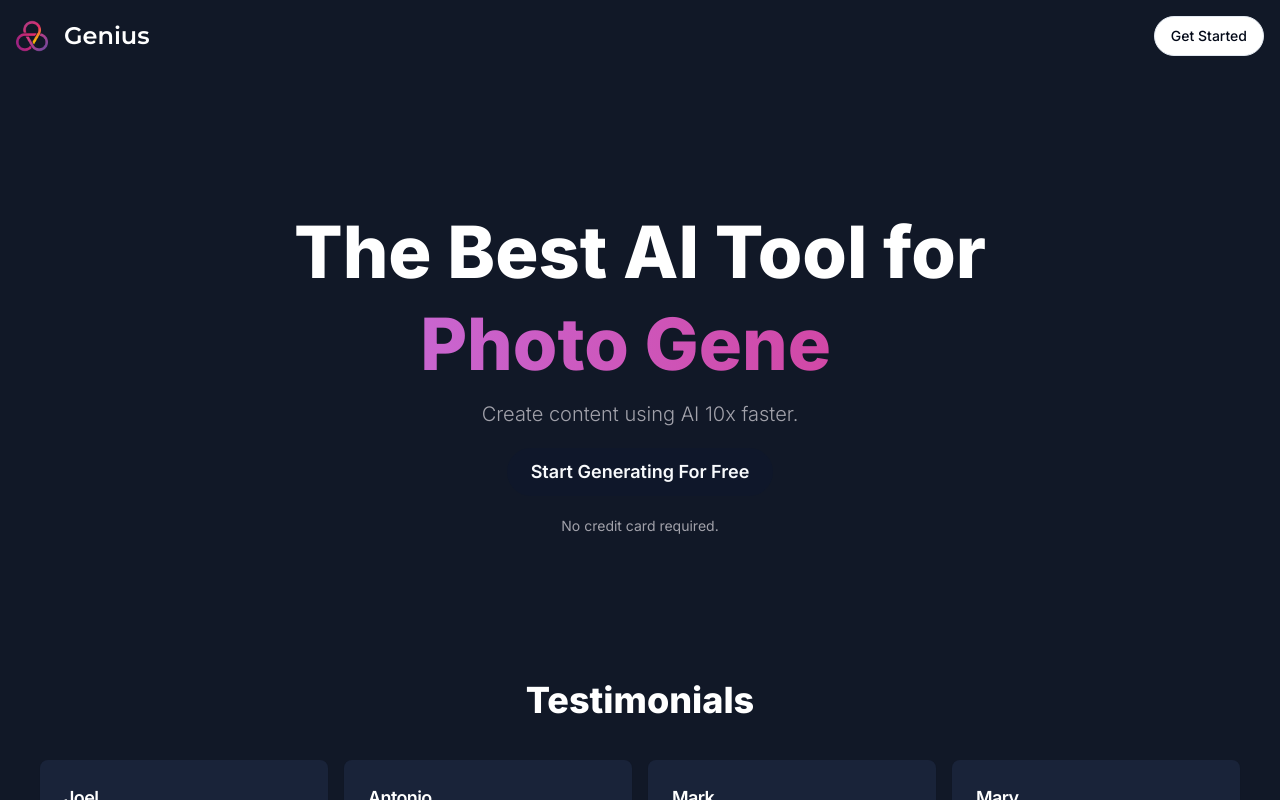
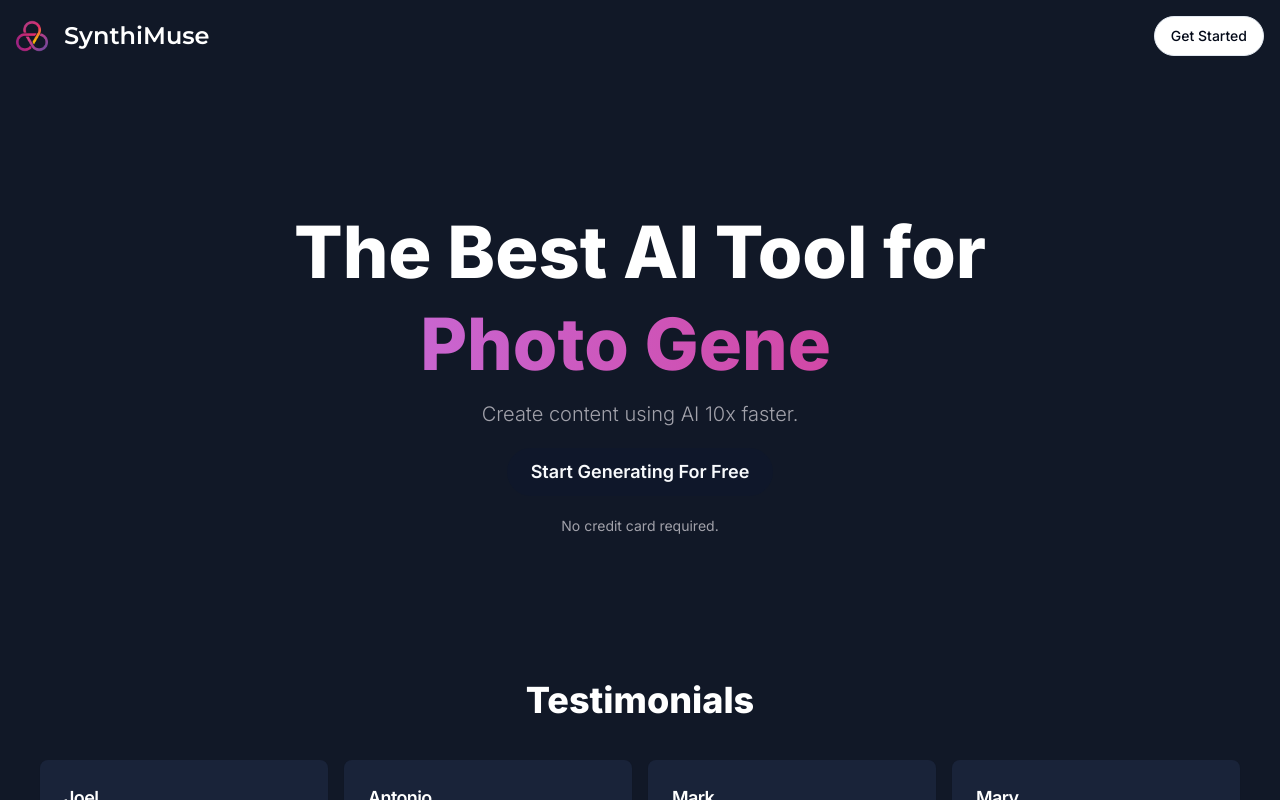
Before and after one commit to atharv-av/SynthiMuse, a Next.js app: page / in a window 1280 px wide. Built offline with nearby package versions, Linux system fonts and the light colour scheme; no server answers.

Commit message:
optimized build errors

```diff
--- a/components/landing-navbar.tsx
+++ b/components/landing-navbar.tsx
@@ -20,7 +20,7 @@ export const LandingNavbar = () => {
           <Image fill alt="Logo" src="/logo.png" />
         </div>
         <h1 className={cn("text-2xl font-bold text-white", font.className)}>
-          Genius
+          SynthiMuse
         </h1>
       </Link>
       <div className="flex items-center gap-x-2">
--- a/components/ui/sheet.tsx
+++ b/components/ui/sheet.tsx
@@ -14,10 +14,9 @@ const SheetTrigger = SheetPrimitive.Trigger
 const SheetClose = SheetPrimitive.Close
 
 const SheetPortal = ({
-  className,
   ...props
 }: SheetPrimitive.DialogPortalProps) => (
-  <SheetPrimitive.Portal className={cn(className)} {...props} />
+  <SheetPrimitive.Portal {...props} />
 )
 SheetPortal.displayName = SheetPrimitive.Portal.displayName
 
```
